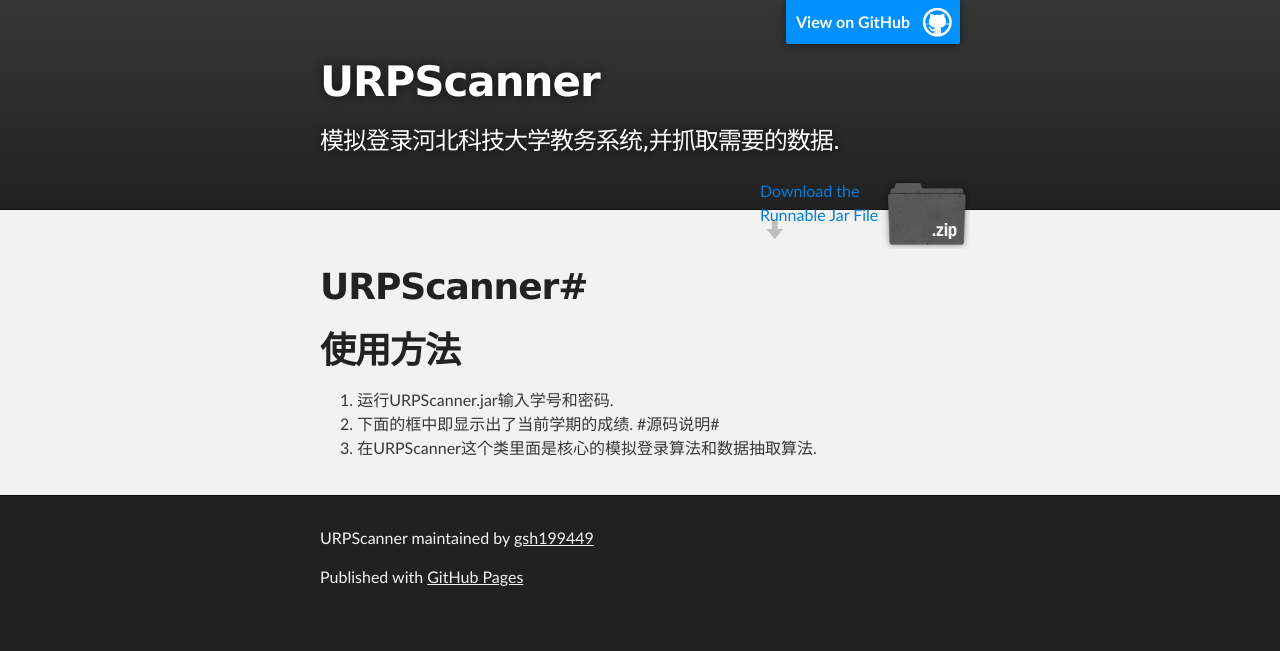
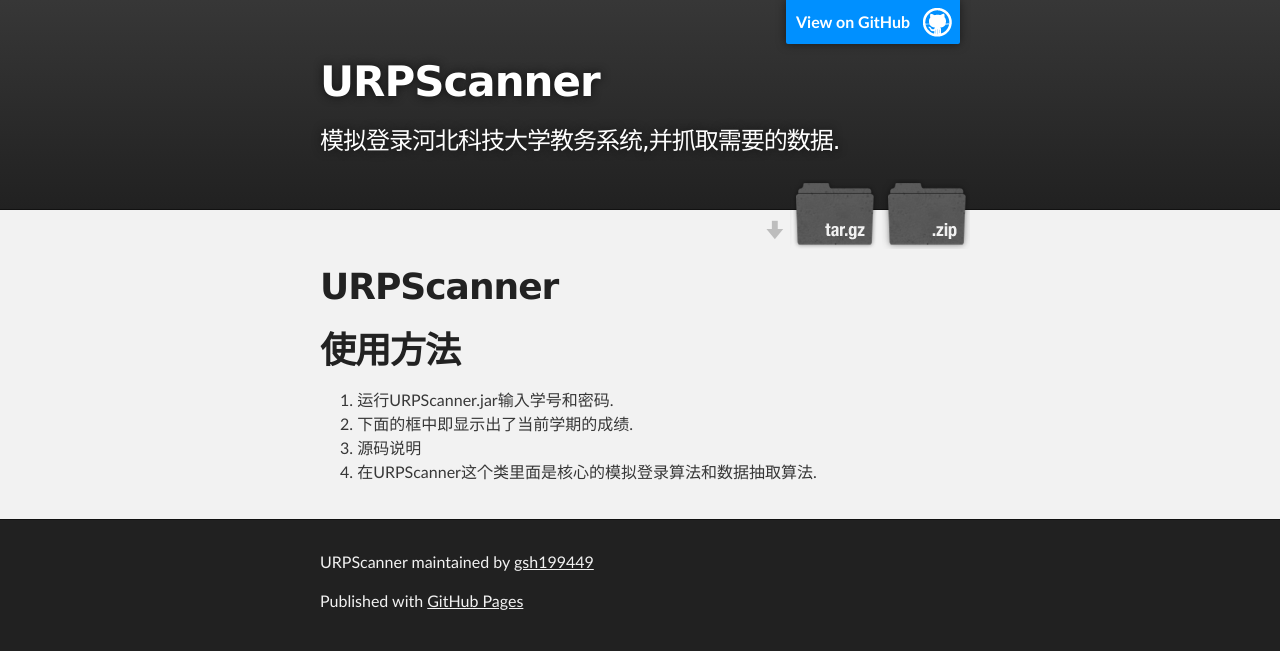
Before and after one commit to tan345627190/URPScanner, a plain HTML site: page index.html in a window 1280 px wide. Drawn offline with Linux system fonts and the light colour scheme.

Commit message:
Update index.html

```diff
--- a/index.html
+++ b/index.html
@@ -23,7 +23,7 @@
 
             <section id="downloads">
               <a class="zip_download_link" href="https://github.com/gsh199449/URPScanner/zipball/master">Download this project as a .zip file</a>
-               <a class="jar_download_link" href="https://github.com/gsh199449/URPScanner/blob/master/bin/URPScanner.jar">Download the Runnable Jar File</a>
+               <a class="tar_download_link" href="https://github.com/gsh199449/URPScanner/blob/master/bin/URPScanner.jar">Download the Runnable Jar File</a>
             </section>
         </header>
     </div>
@@ -32,15 +32,15 @@
     <div id="main_content_wrap" class="outer">
       <section id="main_content" class="inner">
         <h1>
-<a name="urpscanner" class="anchor" href="#urpscanner"><span class="octicon octicon-link"></span></a>URPScanner#</h1>
+<a name="urpscanner" class="anchor" href="#urpscanner"><span class="octicon octicon-link"></span></a>URPScanner</h1>
 
 <h1>
 <a name="%E4%BD%BF%E7%94%A8%E6%96%B9%E6%B3%95" class="anchor" href="#%E4%BD%BF%E7%94%A8%E6%96%B9%E6%B3%95"><span class="octicon octicon-link"></span></a>使用方法</h1>
 
 <ol>
 <li>运行URPScanner.jar输入学号和密码.</li>
-<li>下面的框中即显示出了当前学期的成绩.
-#源码说明#</li>
+<li>下面的框中即显示出了当前学期的成绩.</li>
+<li>源码说明</li>
 <li>在URPScanner这个类里面是核心的模拟登录算法和数据抽取算法.<br>
 </li>
 </ol>
```
